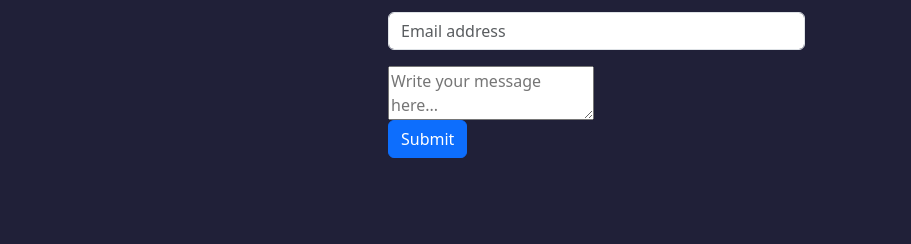
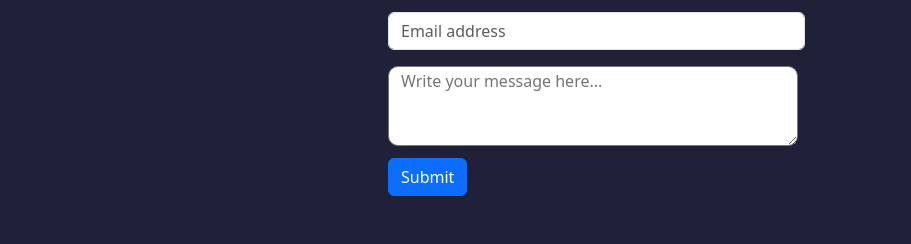
Before and after one commit to Abhay04ch/Portfolio, a plain HTML site: page index.html in a window 1280 px wide. Shown: the part 1789-2033 px from the top of the page, 369-1280 px from the left. Drawn offline with nearby package versions, Linux system fonts and the light colour scheme.

Commit message:
Changes message box layout

```diff
--- a/index.html
+++ b/index.html
@@ -240,9 +240,9 @@
                     <input id="email" type="text" class="form-control" placeholder="Email address">
 
                   </div>
-                  <div class="desc d-flex flex-column flex-sm-row w-100 gap-2">
-                    <textarea name="" id=""placeholder="Write your message here..."></textarea>
-                  </div>
+                  <!-- <div class="desc d-flex flex-column flex-sm-row w-150 gap-1"> -->
+                    <textarea name="textarea" id="textarea" placeholder="Write your message here..."></textarea>
+                  <!-- </div> -->
                 </div>
                 <button class="btn btn-primary" type="button">Submit</button>
               </div>
--- a/style.css
+++ b/style.css
@@ -59,3 +59,11 @@
     color: white;
     background-color: #202038;
 }
+
+#textarea{
+    border-radius: 10px;
+    width: 32vw;
+    margin-left: 12px;
+    margin-bottom: 12px;
+    height:10vh;
+}
```
